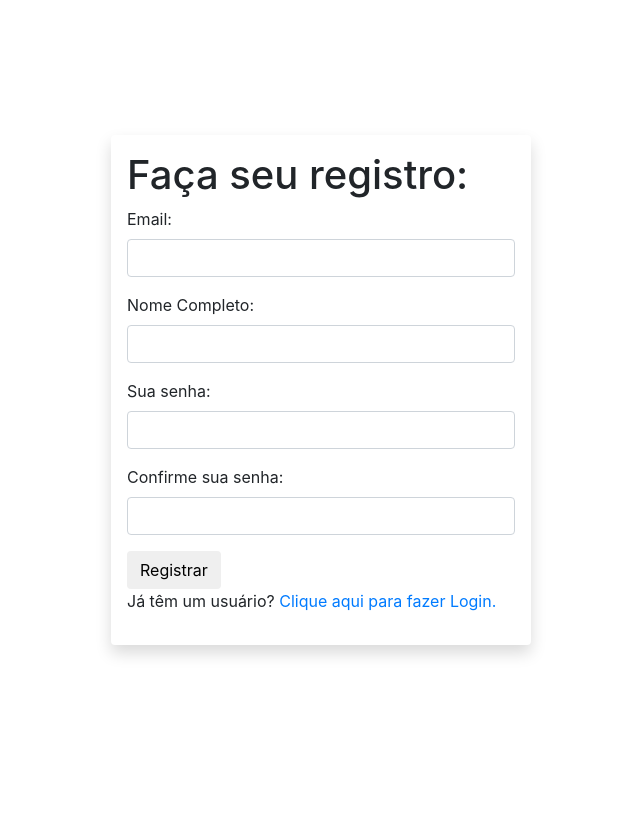
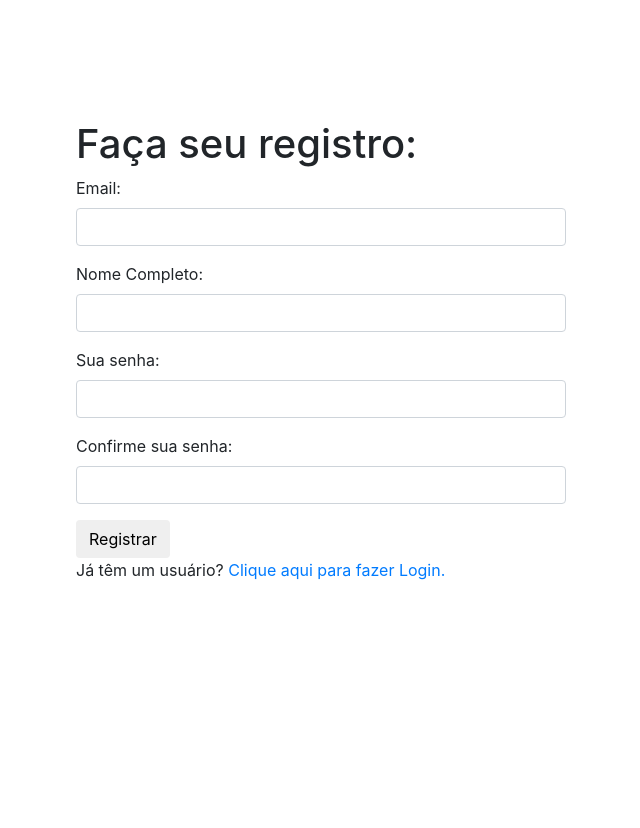
Before and after one commit to douglas-germano/SynapsesEngenharia, a Flask app: page /register in a window 1280 px wide. Shown: the whole page, without its empty margins (319-959 px from the left). After the commit the page ends 580 px from the top, so only its background shows below. Run offline with Flask 2, Linux system fonts and the light colour scheme; parts of the project's set-up code (start-up, migrations or seed data) failed here and were passed over; some libraries are stand-ins or nearby versions.

Commit message:
Update register.html

```diff
--- a/app/templates/auth/register.html
+++ b/app/templates/auth/register.html
@@ -13,11 +13,11 @@ Iridium - Registro
 
 {% block content %}
 
-
 <div class="container">
-    <div class="form-register">
-        <div class="shadow p-3 mb-5 bg-white rounded">
-
+    <div class="row">
+      <div class="col">
+      </div>
+      <div class="col-6">
         <h1>
             Faça seu registro:
             </h1>
@@ -27,8 +27,12 @@ Iridium - Registro
             <a href="{{ url_for('auth.login') }}"> Clique aqui para fazer Login.</a>
             </p>
       </div>
+      <div class="col">
       </div>
     </div>
+    </div>
+  </div>
+
 
 
 
```
Lines whose indentation alone changed are shown as unchanged.
